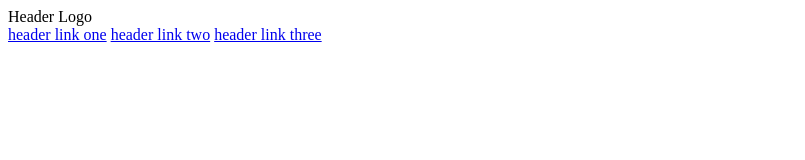
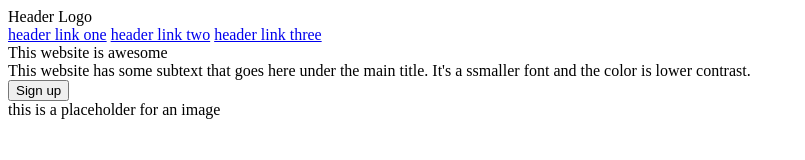
Before and after one commit to mdlee1206/landing-page, a plain HTML site: page index.html in a window 1280 px wide. Shown: the whole page, without its empty margins (0-805 px from the left). Drawn offline with Linux system fonts and the light colour scheme.

Commit message:
Add hero div

```diff
--- a/index.html
+++ b/index.html
@@ -17,5 +17,16 @@
         </div>
     </div>
 
+    <div class="hero">
+        <div class="hero-left">
+            <div class="text">This website is awesome</div>
+            <div class="subtext">This website has some subtext that goes here under the main title. It's a ssmaller font and the color is lower contrast.</div>
+            <button class="sign-up">Sign up</button>
+        </div>
+        <div class="hero-right">
+            <div class="placeholder">this is a placeholder for an image</div>
+        </div>
+    </div>
+
 </body>
 </html>
```
